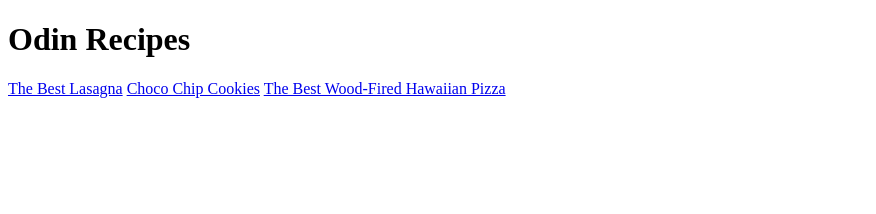
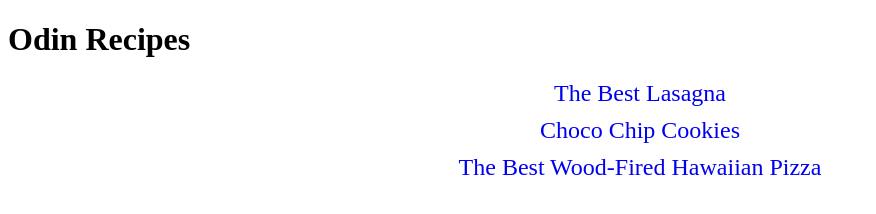
Before and after one commit to Arkar-Tun/odin-recipes, a plain HTML site: page index.html in a window 1280 px wide. Shown: the whole page, without its empty margins (0-876 px from the left). Drawn offline with Linux system fonts and the light colour scheme.

Commit message:
Update recipes and index files

```diff
--- a/index.html
+++ b/index.html
@@ -9,9 +9,9 @@
 
 <body>
     <h1>Odin Recipes</h1>
-    <a href="recipes/lasagna.html">The Best Lasagna</a>
-    <a href="recipes/cookies.html">Choco Chip Cookies</a>
-    <a href="recipes/pizza.html">The Best Wood-Fired Hawaiian Pizza</a>
+    <a class="recipes-lists" href="recipes/lasagna.html">The Best Lasagna</a>
+    <a class="recipes-lists" href="recipes/cookies.html">Choco Chip Cookies</a>
+    <a class="recipes-lists" href="recipes/pizza.html">The Best Wood-Fired Hawaiian Pizza</a>
 </body>
 
 </html>
--- a/style.css
+++ b/style.css
@@ -0,0 +1,11 @@
+.recipes-lists {
+  font-size: 1.5rem;
+  text-decoration: none;
+  display: block;
+  text-align: center;
+  margin: 10px auto;
+  color: 2ecc71;
+}
+.recipes-lists a:hover {
+  color: #3498db;
+}
```
Also changed, not shown: recipes/lasagna.html (+2 -2 lines), recipes/pizza.html (+3 -2 lines).
